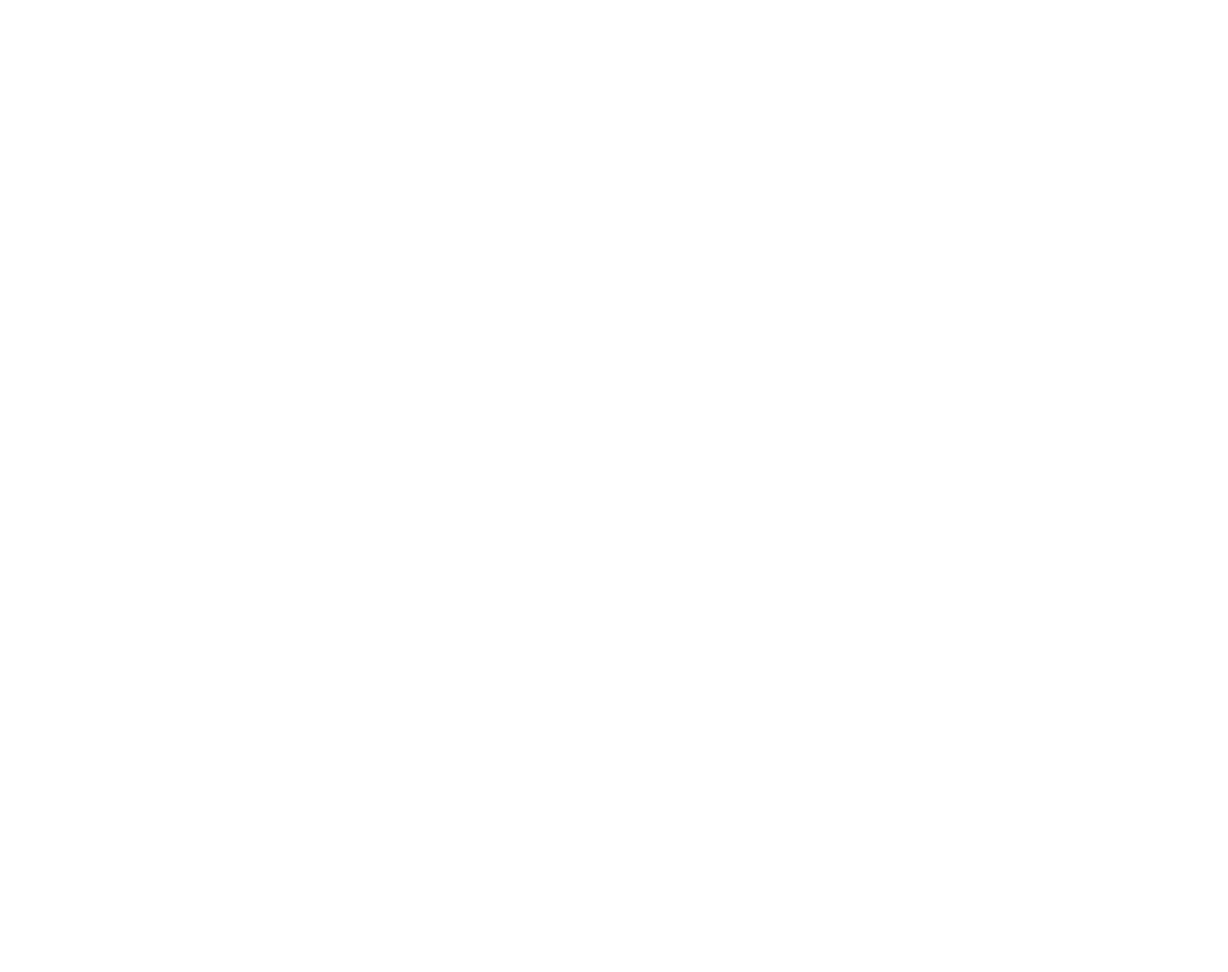
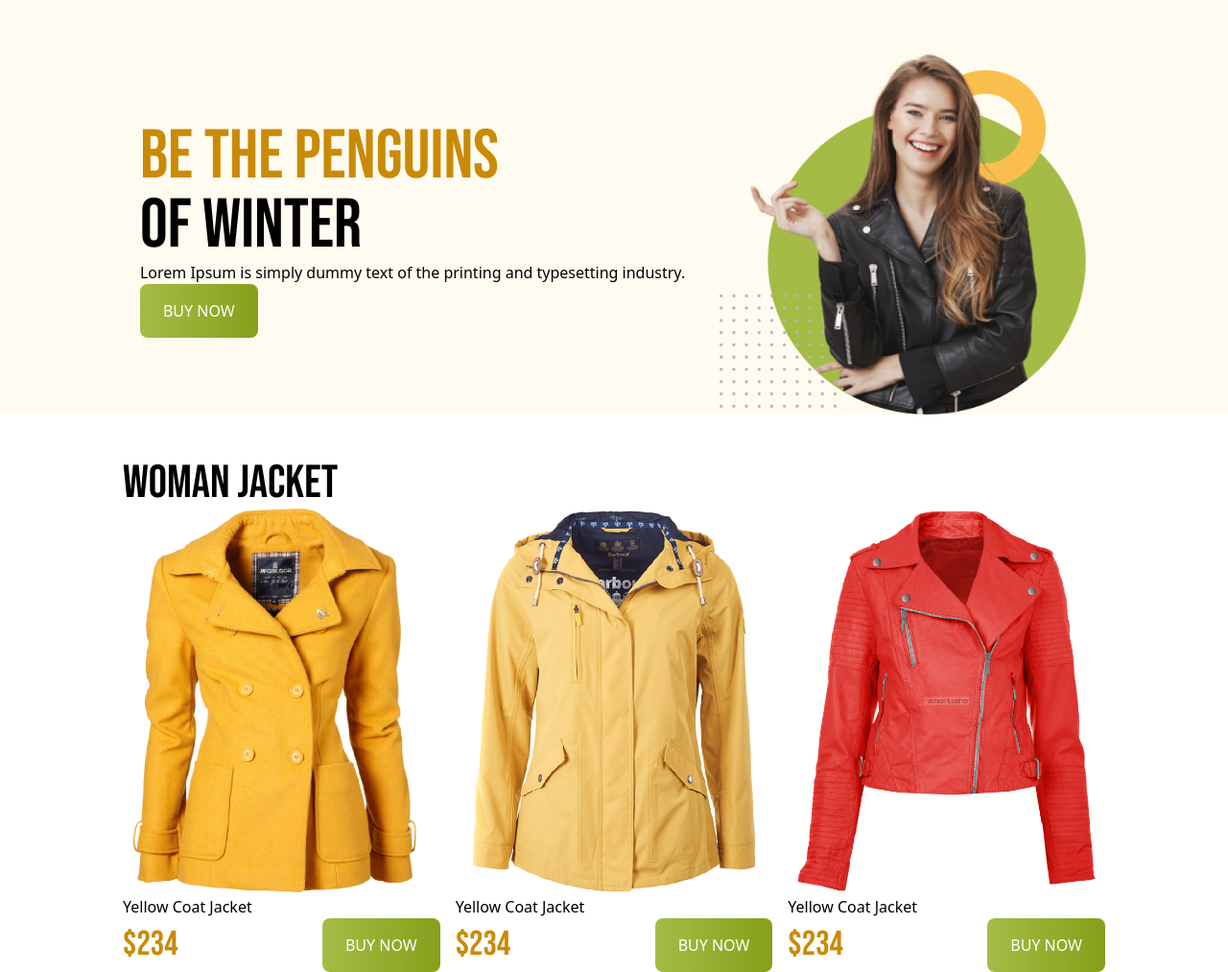
Before and after one commit to manik-roy-tagor/penguin-fashion, a plain HTML site: page index.html in a window 1280 px wide. Shown: the whole page at 96% size. Before the commit the page ends 800 px from the top, so only its background shows below. Drawn offline with nearby package versions, Linux system fonts and the light colour scheme.

Commit message:
2 section added

```diff
--- a/index.html
+++ b/index.html
@@ -1,11 +1,72 @@
 <!DOCTYPE html>
 <html lang="en">
+
 <head>
     <meta charset="UTF-8">
     <meta name="viewport" content="width=device-width, initial-scale=1.0">
     <title>Penguin Fashion Tailwind Project</title>
+    <script src="https://cdn.tailwindcss.com"></script>
+    <link rel="preconnect" href="https://fonts.googleapis.com">
+    <link rel="preconnect" href="https://fonts.gstatic.com" crossorigin>
+    <link href="https://fonts.googleapis.com/css2?family=Bebas+Neue&family=Roboto&display=swap" rel="stylesheet">
+    <style>
+        .font-bevas {
+            font-family: 'Bebas Neue', sans-serif;
+        }
+
+        .font-roboto {
+            font-family: 'Roboto', sans-serif;
+        }
+    </style>
 </head>
+
 <body>
     <!-- Header -->
+    <header>
+        <div class="md:flex justify-around items-center bg-[#FFFBF0] px-4 pt-4 md:px-32 md:pb-30 md:pt-12">
+            <div class="gap-y-30">
+                <h1 class="text-7xl font-bevas text-yellow-600">Be the penguins <br><span class="text-black">of winter</span></h1>
+                <p>Lorem Ipsum is simply dummy text of the printing
+                    and typesetting industry.</p>
+                <button class="px-6 py-4 bg-gradient-to-r from-[#A4BC46] to-[#85A019] rounded-lg text-white">BUY NOW</button>
+            </div>
+            <div class="">
+                <img class="w-96 h-96" src="images/model.png" alt="">
+            </div>
+        </div>
+    </header>
+    <main>
+        <div class="px-4 pt-4 md:px-32 md:pb-30 md:pt-12">
+            <h3 class="text-5xl font-bevas">W0Man Jacket</h3>
+            <!-- Cards -->
+            <div class="grid grid-cols-1 sm:grid-cols-2 md:grid-cols-3 gap-4 ">
+                <div class="">
+                    <img src="images/jacket-1.png" alt="">
+                    <h3>Yellow Coat Jacket </h3>
+                    <div class="flex justify-between items-center">
+                        <h1 class="text-4xl font-bevas text-yellow-600">$234</h1>
+                        <button class="px-6 py-4 bg-gradient-to-r from-[#A4BC46] to-[#85A019] rounded-lg text-white">BUY NOW</button>
+                    </div>
+                </div>
+                <div class="">
+                    <img src="images/jacket-2.png" alt="">
+                    <h3>Yellow Coat Jacket </h3>
+                    <div class="flex justify-between items-center">
+                        <h1 class="text-4xl font-bevas text-yellow-600">$234</h1>
+                        <button class="px-6 py-4 bg-gradient-to-r from-[#A4BC46] to-[#85A019] rounded-lg text-white">BUY NOW</button>
+                    </div>
+                </div>
+                <div class="">
+                    <img src="images/jacket-3.png" alt="">
+                    <h3>Yellow Coat Jacket </h3>
+                    <div class="flex justify-between items-center">
+                        <h1 class="text-4xl font-bevas text-yellow-600">$234</h1>
+                        <button class="px-6 py-4 bg-gradient-to-r from-[#A4BC46] to-[#85A019] rounded-lg text-white">BUY NOW</button>
+                    </div>
+                </div>
+            </div>
+        </div>
+    </main>
 </body>
+
 </html>
--- /dev/null
+++ b/tailwind.config.js
@@ -0,0 +1,8 @@
+/** @type {import('tailwindcss').Config} */
+module.exports = {
+    content: ["./src/**/*.{html,js}"],
+    theme: {
+      extend: {},
+    },
+    plugins: [],
+  }
```
